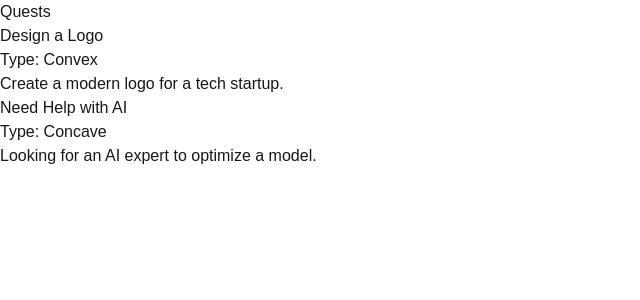
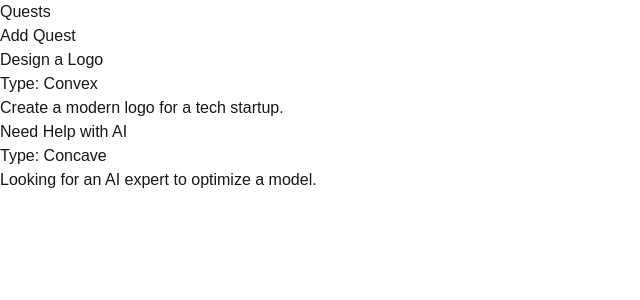
Before and after one commit to takeruhukushima/dekoboko-v2, a Next.js app: page /quest in a window 1280 px wide. Shown: the top 300 px of the page, without its empty margins (0-640 px from the left). Built offline with nearby package versions, Linux system fonts and the light colour scheme.

Commit message:
build修正1

```diff
--- a/src/app/profile/page.tsx
+++ b/src/app/profile/page.tsx
@@ -6,11 +6,11 @@ export default function ProfilePage() {
       <h1 className="text-3xl font-bold text-center">Your Profile</h1>
       <div className="mt-6">
         <p className="text-lg">Name: John Doe</p>
-        <p className="text-lg">Bio: Aspiring Developer</p>
+        <p className="text-lg">Bio: I&apos;m working on something &quot;cool&quot;!</p>
         <p className="text-lg">Achievements:</p>
         <ul className="list-disc ml-8">
-          <li>Completed "Convex Quest #1"</li>
-          <li>Earned "Intermediate Designer" Badge</li>
+          <li>Completed &quot;Convex Quest #1&quot;</li>
+          <li>Earned &quot;Intermediate Designer&quot; Badge</li>
         </ul>
       </div>
     </div>
--- a/src/app/quest/page.tsx
+++ b/src/app/quest/page.tsx
@@ -17,9 +17,28 @@ const dummyQuests: Quest[] = [
 export default function QuestPage() {
   const [quests, setQuests] = useState<Quest[]>(dummyQuests);
 
+  // 新しいクエストを追加する関数
+  const addQuest = () => {
+    setQuests([
+      ...quests,
+      {
+        id: quests.length + 1,
+        type: "convex",
+        title: "New Quest",
+        description: "This is a newly added quest.",
+      },
+    ]);
+  };
+
   return (
     <div className="container mx-auto p-4">
       <h1 className="text-3xl font-bold text-center">Quests</h1>
+      <button
+        onClick={addQuest}
+        className="mt-4 px-4 py-2 bg-blue-500 text-white rounded hover:bg-blue-600"
+      >
+        Add Quest
+      </button>
       <div className="mt-6 space-y-4">
         {quests.map((quest) => (
           <div
```
